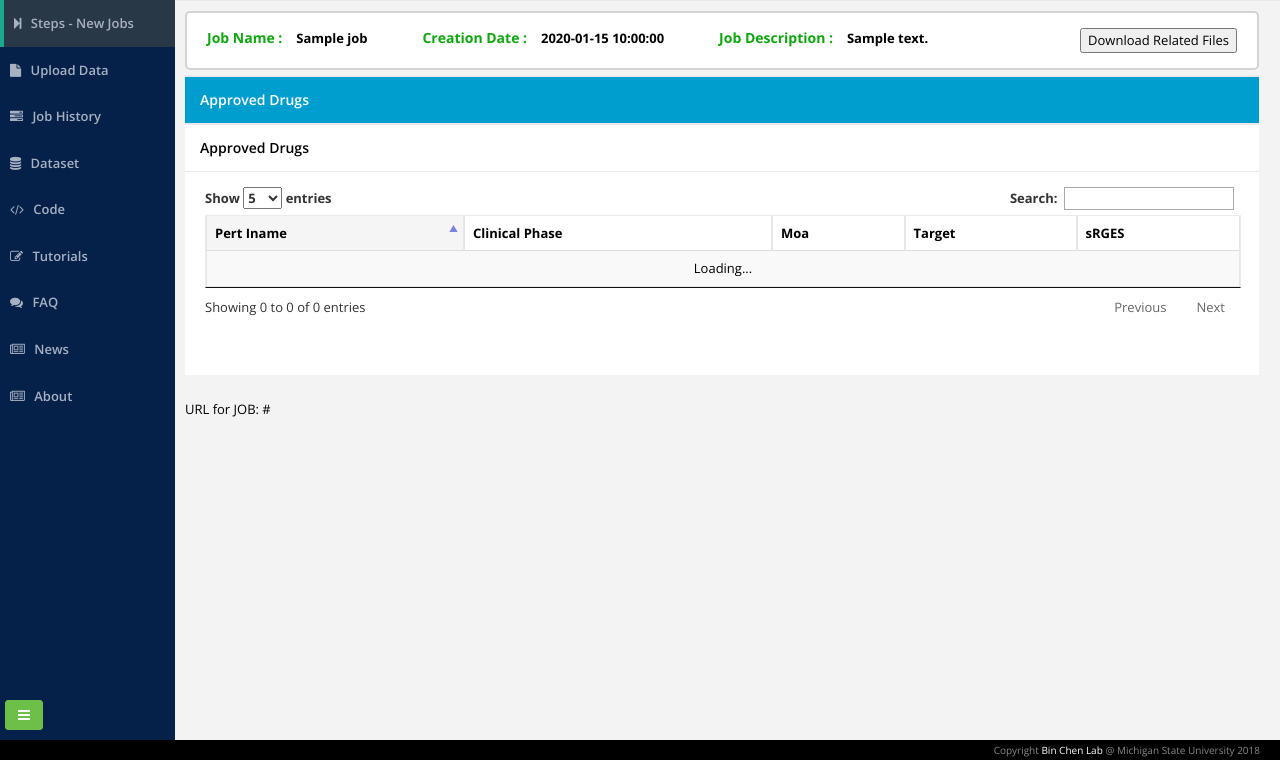
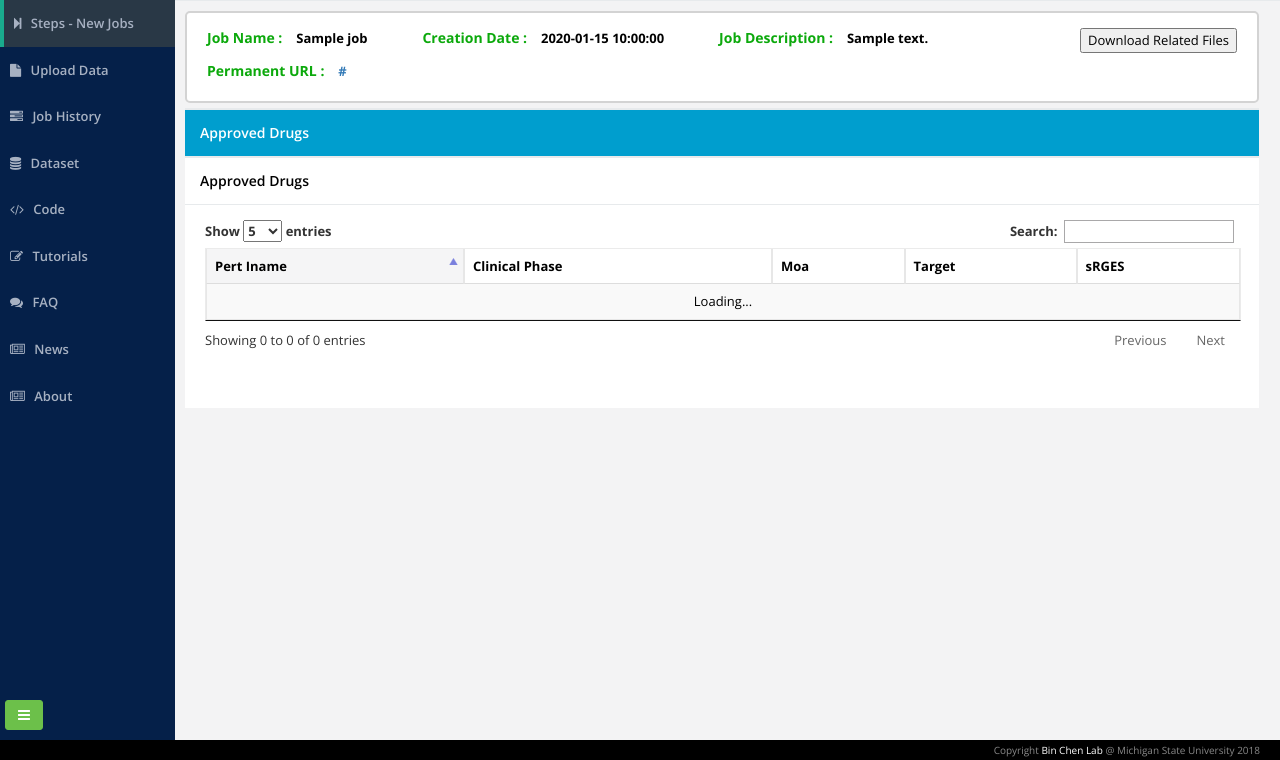
Before and after one commit to Bin-Chen-Lab/octad_web_portal, a Python web app: template templates/dashboard/output.html in a window 1280 px wide. Shown: the part 40-800 px from the top of the page. Run offline with Jinja, Linux system fonts and the light colour scheme; the template is opened without the code that fills it: most values are stand-ins (such as "Sample title", 1, 10 or a date in 2020); some libraries are stand-ins or nearby versions.

Commit message:
improve job url function and placement

```diff
--- a/templates/dashboard/output.html
+++ b/templates/dashboard/output.html
@@ -52,6 +52,14 @@
                             </span>
                             <span style=" margin-left: 1%;font-weight: 900;">{{ job.description }}</span>
                             <span style="float: right;"><button id="drugsFiles">Download Related Files</button></span>
+
+                            <p style="margin:0; padding:0; padding-top:1em;">
+                                <span style="font-size: 14px;color: #0ca90c;">
+                                    <strong>Permanent URL : </strong>
+                                </span>
+                                <span style=" margin-left: 1%;margin-right: 5%; font-weight: 900;"><a href="{{job_url}}">{{job_url}}</a></span>
+                            </p>
+
                        </div>
                    </div>
                 </div>
@@ -178,7 +186,7 @@
                                             </table>
                                             </div>
                                         </div>
-                                        <p>URL for JOB: {{job_url}}</p>
+
                                     </div>
                                 </div>
                             <!--</div>-->
```
Also changed, not shown: views/dashboard.py (+4 -4 lines).
